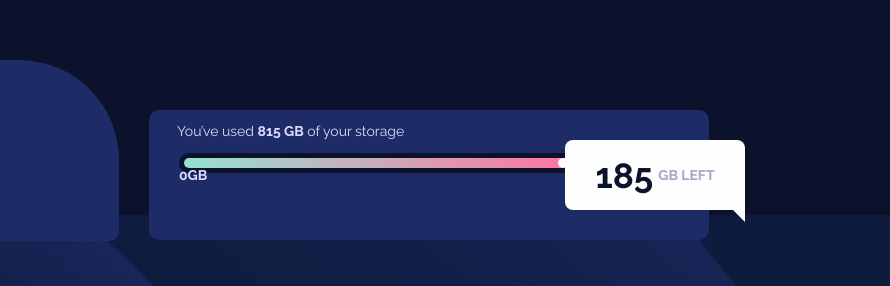
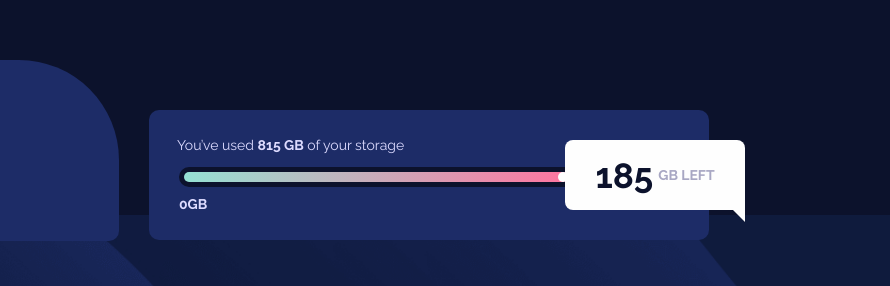
Before and after one commit to vtbrgt/fylo-data-storage, a plain HTML site: page index.html in a window 1280 px wide. Shown: the part 210-496 px from the top of the page, 390-1280 px from the left. Drawn offline with Linux system fonts and the light colour scheme.

Commit message:
fixed the desktop resolution

```diff
--- a/style.css
+++ b/style.css
@@ -59,7 +59,7 @@ body {
 }
 
 .armazenamento-usado {
-  padding-top: 1em;
+  padding-top: 2em;
   padding-left: 2em;
 }
 
@@ -95,7 +95,7 @@ body {
 .contagem-armazenamento {
   display: flex;
   justify-content: space-between;
-  margin: -5px 40px 0px 30px;
+  margin: 10px 40px 0px 30px;
   font-weight: bold;
 }
 
```
